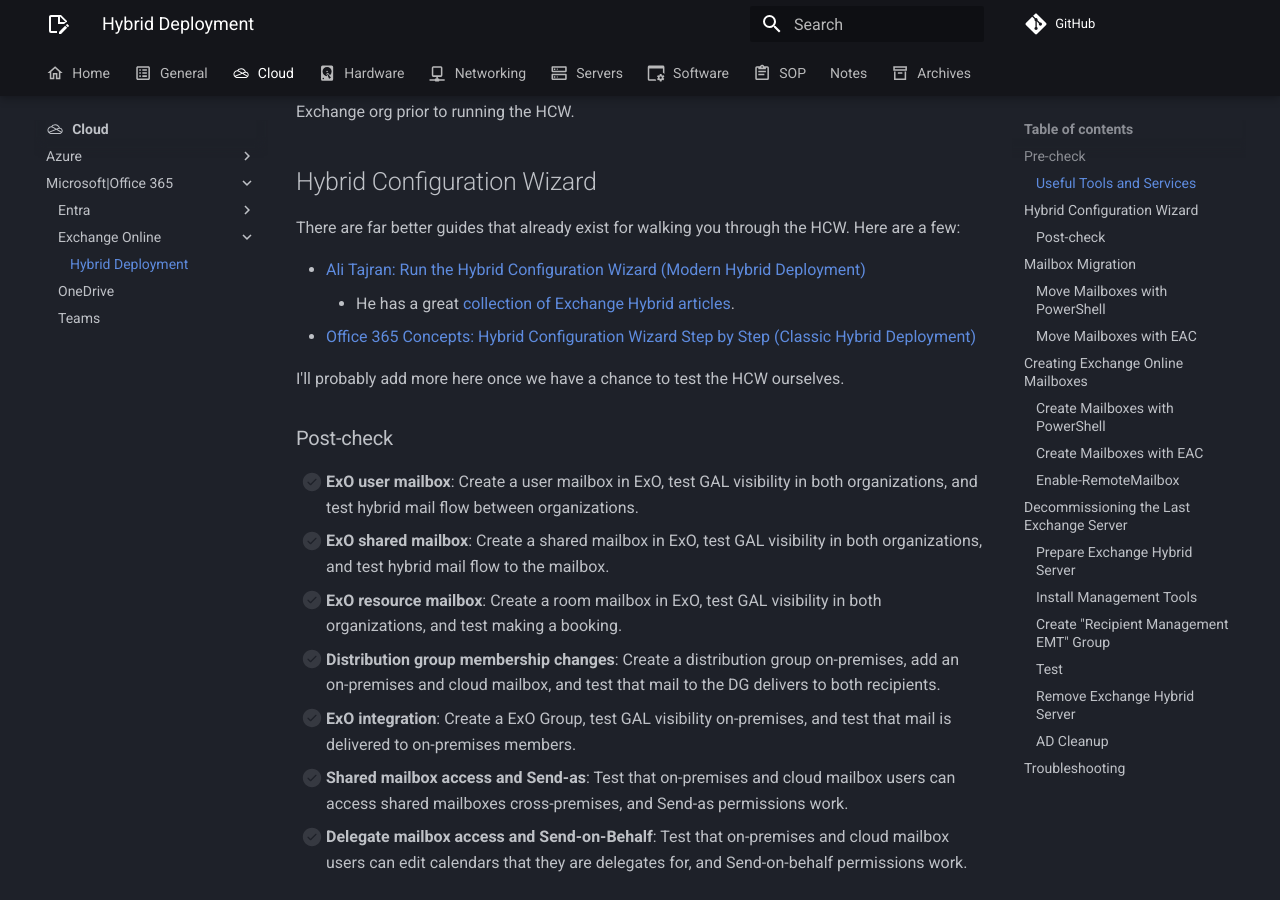
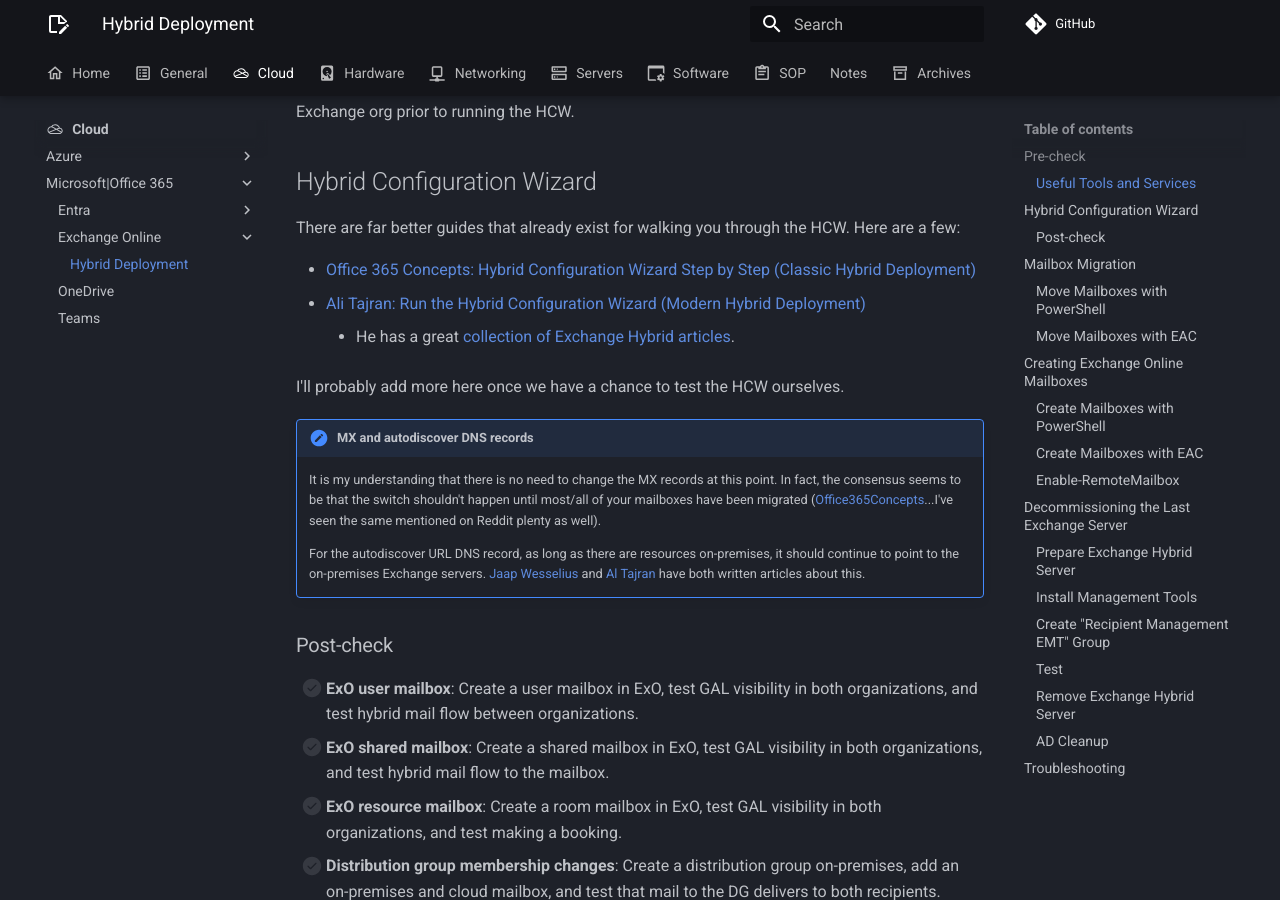
Before and after one commit to rmscode/binary-garden, an MkDocs documentation site: the page built from docs/cloud/microsoft-365/exchange-online/hybrid-deployment.md, in a window 1280 px wide and 900 px high, scrolled down 2596 px. Built offline with MkDocs 1.6.1 and Material for MkDocs 9.7.7, drawn with Linux system fonts in a browser that asks for light colours; comment, search, counter and statistics services are not loaded; some of the changed text lies outside the part shown.

Commit message:
perf(hybrid-deployment): mx and autodiscover records, add relevant links

````diff
--- a/docs/cloud/microsoft-365/exchange-online/hybrid-deployment.md
+++ b/docs/cloud/microsoft-365/exchange-online/hybrid-deployment.md
@@ -16,10 +16,10 @@
 
 - [x] Latest CU or RU thats available for the version of Exchange that you are running. The immediately previous release is also supported.
 - [x] At least one mailbox server.
-- [ ] **Custom domains**: Register any custom domains you want to use in your hybrid deployment with M365. You can do this by using the M365 portal, or by optionally configuring Active Directory Federation Services (AD FS) in your on-prem organization.
+- [x] **Custom domains**: Register any custom domains you want to use in your hybrid deployment with M365. You can do this by using the M365 portal, or by optionally configuring Active Directory Federation Services (AD FS) in your on-prem organization.
 - [x] AD synchronization.
-- [ ] **Autodiscover DNS records**: Configure the Autodiscover record for your existing SMTP domains in you public DNS to point to your on-prem Exchange servers
-- [ ] **Certificates**: Assign Exchange services to a valid digital certificate that you purchased from a trusted public certificate authority (CA). Even though you can use self-signed certificates for the on-premises federation trust with the Microsoft Federation Gateway, you can't use self-signed certificates for Exchange services in a hybrid deployment.
+- [x] **Autodiscover DNS records**: Configure the Autodiscover record for your existing SMTP domains in you public DNS to point to your on-prem Exchange servers
+- [x] **Certificates**: Assign Exchange services to a valid digital certificate that you purchased from a trusted public certificate authority (CA). Even though you can use self-signed certificates for the on-premises federation trust with the Microsoft Federation Gateway, you can't use self-signed certificates for Exchange services in a hybrid deployment.
     - The IIS instance on the Exchange servers that are configured in the hybrid deployment require a valid certificate purchased from a CA
     - The EWS external URL and the Autodiscover endpoint that you specified in your public DNS must be listed in the Subject Alternative Name (SAN) field of the certificate. The certificates that you install on the Exchange servers for mail flow in the hybrid deployment must all be issued by the same certificate authority and have the same subject.
     - More info [here](https://learn.microsoft.com/en-us/exchange/certificate-requirements).
@@ -54,11 +54,17 @@
 
 There are far better guides that already exist for walking you through the HCW. Here are a few:
 
+- [Office 365 Concepts: Hybrid Configuration Wizard Step by Step (Classic Hybrid Deployment)](https://office365concepts.com/hybrid-configuration-wizard-step-by-step/#run-hybrid-configuration-wizard-step-by-step)
 - [Ali Tajran: Run the Hybrid Configuration Wizard (Modern Hybrid Deployment)](https://www.alitajran.com/hybrid-configuration-wizard/#h-run-hybrid-configuration-wizard)
     - He has a great [collection of Exchange Hybrid articles](https://www.alitajran.com/exchange-hybrid/).
-- [Office 365 Concepts: Hybrid Configuration Wizard Step by Step (Classic Hybrid Deployment)](https://office365concepts.com/hybrid-configuration-wizard-step-by-step/#run-hybrid-configuration-wizard-step-by-step)
 
 I'll probably add more here once we have a chance to test the HCW ourselves.
+
+!!! note "MX and autodiscover DNS records"
+
+    It is my understanding that there is no need to change the MX records at this point. In fact, the consensus seems to be that the switch shouldn't happen until most/all of your mailboxes have been migrated ([Office365Concepts](https://practical365.com/mx-records-for-exchange-hybrid-deployments/)...I've seen the same mentioned on Reddit plenty as well).
+
+    For the autodiscover URL DNS record, as long as there are resources on-premises, it should continue to point to the on-premises Exchange servers. [Jaap Wesselius](https://jaapwesselius.com/2015/11/04/autodiscover-in-a-hybrid-scenario/) and [Al Tajran](https://www.alitajran.com/autodiscover-url-exchange-hybrid/) have both written articles about this.
 
 ### Post-check
 
@@ -304,6 +310,8 @@
 
     Ensure that all mailboxes have been migrated to the cloud and that there is no SMTP relay.
 
+I have some notes on this [here](../../../notes/exchange-migration-notes.md#how-and-when-to-decommission-your-on-prem-exchange-server-in-a-hybrid-deployment). Official Microsoft documentation available [here](https://learn.microsoft.com/en-gb/exchange/manage-hybrid-exchange-recipients-with-management-tools).
+
 ### Prepare Exchange Hybrid Server
 
 1. Use `Set-AdServerSettings -ViewEntireForest $true` to view all objects in the forest.
@@ -365,6 +373,10 @@
 Get-OrganizationConfig | Format-List PublicFoldersEnabled
 ```
 2. Point the MX and Autodiscovery DNS records to Exchange Online instead of your on-prem environment. Update both the internal and external DNS records.<br>
+    1. Sign in to the Microsoft 365 admin center.
+    2. Select **Settings** > **Domains** and select the appropriate domain.
+    3. Go through the wizard or check under **DNS** to find the MX  and auto discovery DNS records. They should look something like `tenant.mail.protection.outlook.com` and `autodiscover.outlook.com`, respectively.
+    4. Sign in to your domain name registrar and update the MX record to point to the new value.
 3. Remove the Autodiscovery Service Connection Point (SCP) on the Exchange Servers by clearing the entry.<br>
 ```powershell
 Get-ClientAccessService | Set-ClientAccessService -AutoDiscoverServiceInternalUri $null
@@ -389,6 +401,9 @@
 Get-IntraOrganizationConnector | Set-IntraOrganizationConnector -Enabled $false
 ```
 
+<https://o365info.com/microsoft-365-mx-record/#h-get-mx-record-value-from-microsoft-365-portal><br>
+<https://www.alitajran.com/autodiscover-url-exchange-hybrid/>
+
 ### AD Cleanup
 
 !!! warning
````
